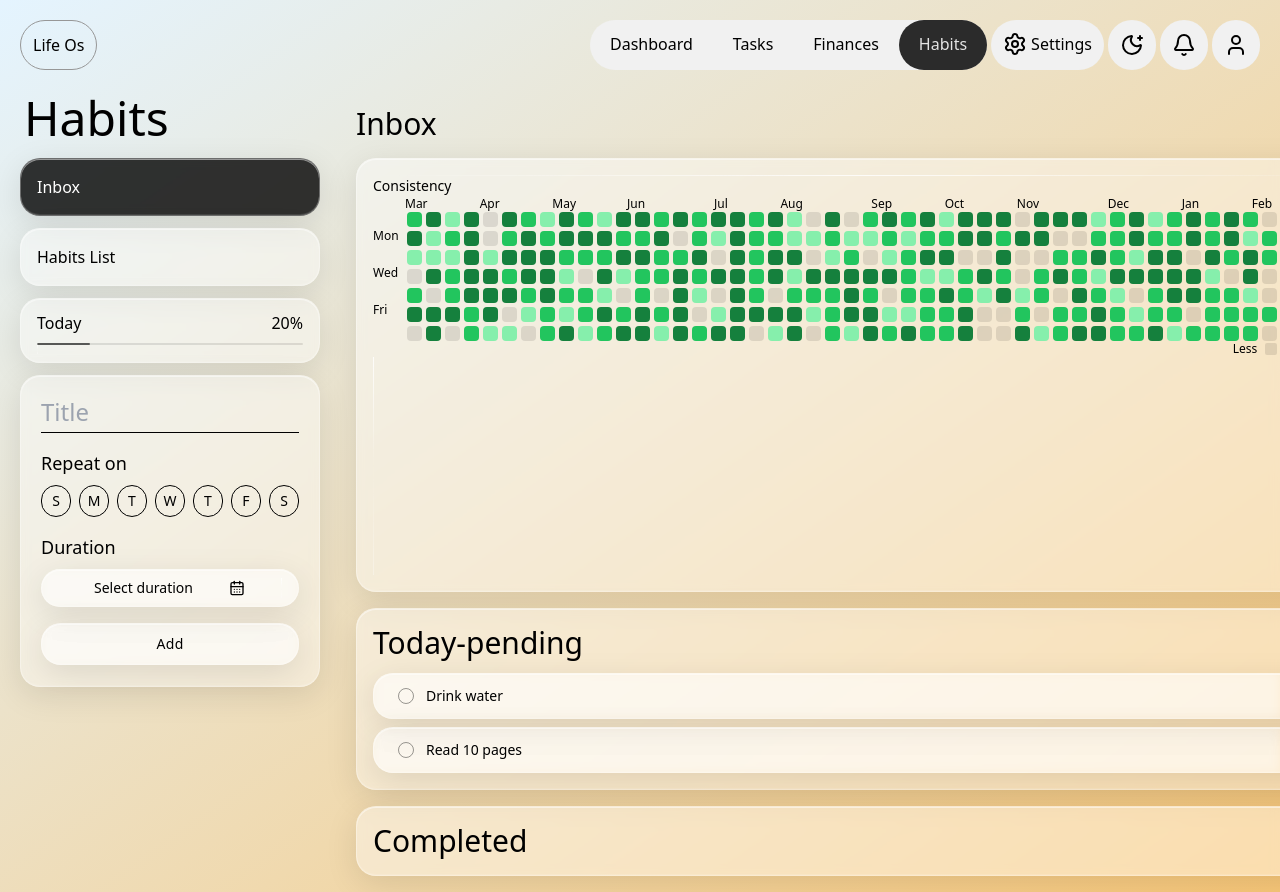
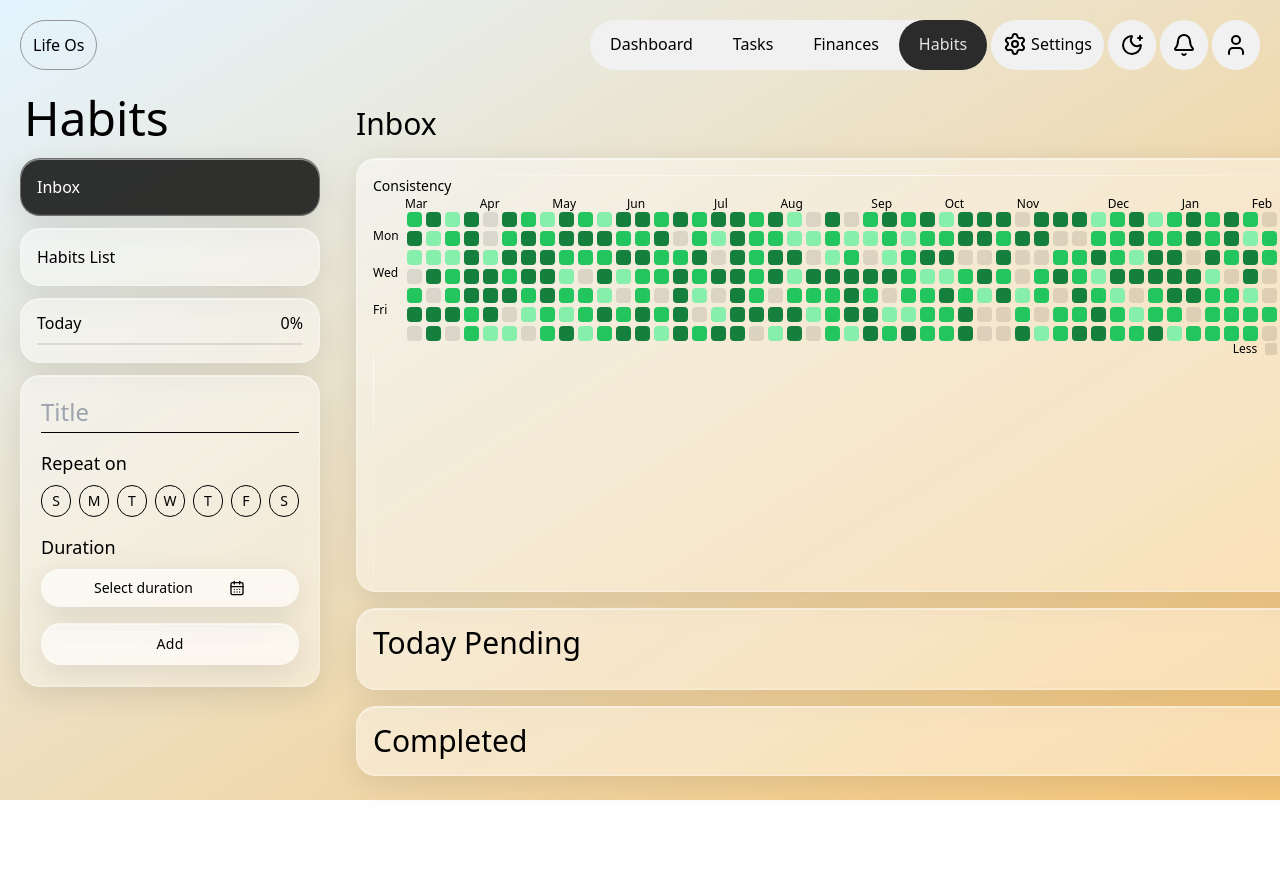
Before and after one commit to manas987/lifeOS, a React (Vite) app: page /habits in a window 1280 px wide. Shown: the top 892 px of the page. After the commit the page ends 800 px from the top, so only its background shows below. Built offline with nearby package versions, Linux system fonts and the light colour scheme.

Commit message:
fucking hell

```diff
--- a/src/pages/habits/habits.tsx
+++ b/src/pages/habits/habits.tsx
@@ -1,13 +1,14 @@
 import { Habitside } from "./hsidebar";
 import { Outlet } from "react-router-dom";
-import { UseHabitLogic } from "./logic/logic";
+import { useHabitLogic } from "./logic/logic";
 
 export function Habits() {
-  const habitLogic = UseHabitLogic();
+  const habitLogic = useHabitLogic();
 
   return (
-    <div className="flex ">
-      <Habitside />
+    <div className="flex">
+      <Habitside habitLogic={habitLogic} />
+
       <div className="flex-1 p-4 pl-9 overflow-visible">
         <Outlet context={habitLogic} />
       </div>
--- a/src/pages/habits/hsidebar.tsx
+++ b/src/pages/habits/hsidebar.tsx
@@ -1,14 +1,32 @@
 import { NavLink } from "react-router-dom";
 import { Addhabitcard } from "./habitscard";
-import { useState } from "react";
+import type { HabitsContextType } from "./logic/types";
 
-export function Habitside() {
+function getLocalDate() {
+  const d = new Date();
+  return `${d.getFullYear()}-${String(d.getMonth() + 1).padStart(2, "0")}-${String(d.getDate()).padStart(2, "0")}`;
+}
+type Props = {
+  habitLogic: HabitsContextType;
+};
+
+export function Habitside({ habitLogic }: Props) {
+  const { habitslist, addhabit } = habitLogic;
   const linkClass = (isActive: boolean) =>
     `glass-card w-full p-4 block transition duration-150 ${
       isActive ? "!bg-black/80 text-white" : "hover:!bg-white"
     }`;
 
-  const [progress] = useState(20); // %
+  const today = getLocalDate();
+
+  const total = habitslist.length;
+
+  const completed = habitslist.filter((h) =>
+    h.completedDates.includes(today),
+  ).length;
+
+  const progress = total === 0 ? 0 : Math.round((completed / total) * 100);
+
   return (
     <div className="pl-5 rounded-3xl flex flex-col gap-3 w-80 sticky top-0">
       <div className="p-1">
@@ -42,7 +60,7 @@ export function Habitside() {
           />
         </div>
       </div>
-      <Addhabitcard />
+      <Addhabitcard onAdd={addhabit} />
     </div>
   );
 }
--- a/src/pages/habits/logic/logic.tsx
+++ b/src/pages/habits/logic/logic.tsx
@@ -1,48 +1,42 @@
 import { useEffect, useState } from "react";
 import type { Habit } from "./types";
+import type { DateRange } from "react-day-picker";
 
-// ✅ helper for LOCAL date (important)
 function getLocalDate() {
   const d = new Date();
   return `${d.getFullYear()}-${String(d.getMonth() + 1).padStart(2, "0")}-${String(d.getDate()).padStart(2, "0")}`;
 }
 
-export function UseHabitLogic() {
+export function useHabitLogic() {
   const [open, setOpen] = useState<string | null>(null);
   const [editingid, seteditingid] = useState<string | null>(null);
   const [deleteundo, setdeleteundo] = useState<Habit | null>(null);
 
   const [habitslist, sethabits] = useState<Habit[]>(() => {
-    const saved = localStorage.getItem("habbits");
-    if (!saved) return [];
-
-    try {
-      const parsed = JSON.parse(saved);
-
-      return parsed.map((h: Habit) => ({
-        ...h,
-        completedDates: h.completedDates || [],
-      }));
-    } catch {
-      return [];
-    }
+    const saved = localStorage.getItem("habits");
+    return saved ? JSON.parse(saved) : [];
   });
 
-  // save
   useEffect(() => {
-    localStorage.setItem("habbits", JSON.stringify(habitslist));
+    localStorage.setItem("habits", JSON.stringify(habitslist));
   }, [habitslist]);
 
   // ADD
-  function addhabit(title: string) {
+  function addhabit(title: string, selectedDays: number[], range?: DateRange) {
     const trimmed = title.trim();
     if (!trimmed) return;
 
     const newhabit: Habit = {
       id: crypto.randomUUID(),
       title: trimmed,
-      createdAt: Date.now(),
       completedDates: [],
+      repeatOn: selectedDays,
+      duration: range
+        ? {
+            start: range.from?.toISOString() || "",
+            end: range.to?.toISOString(),
+          }
+        : undefined,
     };
 
     sethabits((prev) => [newhabit, ...prev]);
--- a/src/pages/habits/pages/habbits.tsx
+++ b/src/pages/habits/pages/habbits.tsx
@@ -1,42 +1,41 @@
+import { useOutletContext } from "react-router-dom";
 import { Detailedhabitcard } from "../habitscard";
+import type { Habit } from "../logic/types";
+
+type HabitContext = {
+  habitslist: Habit[];
+  open: string | null;
+  setOpen: (id: string | null) => void;
+  seteditingid: (id: string | null) => void;
+  deletehabit: (id: string) => void;
+};
 
 export function AllHabits() {
-  const dummyHabits = [
-    {
-      id: 1,
-      title: "Workout",
-      selectedDays: [1, 2, 3, 4, 5],
-      range: { from: new Date(), to: new Date() },
-    },
-    {
-      id: 2,
-      title: "Read",
-      selectedDays: [0, 6],
-      range: { from: new Date(), to: new Date() },
-    },
-    {
-      id: 3,
-      title: "Meditation",
-      selectedDays: [1, 3, 5],
-      range: {},
-    },
-    {
-      id: 4,
-      title: "Drink Water",
-      selectedDays: [0, 1, 2, 3, 4, 5, 6],
-      range: { from: new Date(), to: new Date() },
-    },
-  ];
+  const { habitslist, open, setOpen, seteditingid, deletehabit } =
+    useOutletContext<HabitContext>();
+
   return (
     <div>
-      <h2 className="text-3xl font-light mb-4">Habits-list</h2>
+      <h2 className="text-3xl font-light mb-4">Habits List</h2>
+
       <div className="grid grid-cols-[repeat(auto-fit,minmax(300px,1fr))] gap-4">
-        {dummyHabits.map((h) => (
+        {habitslist.map((h) => (
           <Detailedhabitcard
             key={h.id}
             title={h.title}
-            range={h.range}
-            selectedDays={h.selectedDays}
+            selectedDays={h.repeatOn || []}
+            range={
+              h.duration
+                ? {
+                    from: new Date(h.duration.start),
+                    to: h.duration.end ? new Date(h.duration.end) : undefined,
+                  }
+                : undefined
+            }
+            menue={open === h.id}
+            togglemenue={() => setOpen(open === h.id ? null : h.id)}
+            startEditing={() => seteditingid(h.id)}
+            onDelete={() => deletehabit(h.id)}
           />
         ))}
       </div>
--- a/src/pages/habits/pages/inbox.tsx
+++ b/src/pages/habits/pages/inbox.tsx
@@ -1,32 +1,49 @@
 import { useState } from "react";
 import { HabbitCard, HabitHeatmapCard } from "../habitscard";
 import { ChevronDown, ChevronUp } from "lucide-react";
+import { useOutletContext } from "react-router-dom";
+import type { HabitsContextType } from "../logic/types";
 
 export function HabitsInbox() {
-  const [openpending, setopenpending] = useState<boolean>(true);
-  const [opencompleted, setopencomplted] = useState<boolean>(false);
-  const dummyHabits = [
-    { id: 1, title: "Drink water", completed: false },
-    { id: 2, title: "Workout", completed: true },
-    { id: 3, title: "Read 10 pages", completed: false },
-    { id: 4, title: "Meditation", completed: true },
-  ];
-  const pendingHabits = dummyHabits.filter((h) => !h.completed);
-  const completedHabits = dummyHabits.filter((h) => h.completed);
+  const [openpending, setopenpending] = useState(true);
+  const [opencompleted, setopencomplted] = useState(false);
+
+  const { habitslist, togglehabit } = useOutletContext<HabitsContextType>();
+
+  function getLocalDate() {
+    const d = new Date();
+    return `${d.getFullYear()}-${String(d.getMonth() + 1).padStart(2, "0")}-${String(d.getDate()).padStart(2, "0")}`;
+  }
+
+  const today = getLocalDate();
+
+  const pendingHabits = habitslist.filter(
+    (h) => !h.completedDates.includes(today),
+  );
+
+  const completedHabits = habitslist.filter((h) =>
+    h.completedDates.includes(today),
+  );
+
   return (
     <div>
       <h2 className="text-3xl font-light mb-4">Inbox</h2>
+
       <div className="flex flex-col gap-4">
         <div className="flex gap-4">
           <HabitHeatmapCard />
+
           <div className="glass-card w-full p-4 text-4xl font-thin">
             "Discipline is just doing the same thing the right way whether
             anyone's watching or not."
           </div>
         </div>
+
+        {/* Pending */}
         <div className="glass-card w-full p-4">
-          <div className="flex w-full items-center justify-between">
-            <h2 className="text-3xl font-extralight">Today-pending</h2>
+          <div className="flex justify-between items-center">
+            <h2 className="text-3xl font-extralight">Today Pending</h2>
+
             <div onClick={() => setopenpending((prev) => !prev)}>
               {openpending ? (
                 <ChevronUp size={30} />
@@ -35,22 +52,26 @@ export function HabitsInbox() {
               )}
             </div>
           </div>
+
           {openpending && (
             <div className="mt-3 flex flex-col gap-2">
               {pendingHabits.map((h) => (
                 <HabbitCard
                   key={h.id}
                   title={h.title}
-                  completed={h.completed}
-                  onToggle={() => {}}
+                  completed={false}
+                  onToggle={() => togglehabit(h.id)}
                 />
               ))}
             </div>
           )}
         </div>
+
+        {/* Completed */}
         <div className="glass-card w-full p-4">
-          <div className="flex w-full items-center justify-between">
+          <div className="flex justify-between items-center">
             <h2 className="text-3xl font-extralight">Completed</h2>
+
             <div onClick={() => setopencomplted((prev) => !prev)}>
               {opencompleted ? (
                 <ChevronUp size={30} />
@@ -59,14 +80,15 @@ export function HabitsInbox() {
               )}
             </div>
           </div>
+
           {opencompleted && (
             <div className="mt-3 flex flex-col gap-2">
               {completedHabits.map((h) => (
                 <HabbitCard
                   key={h.id}
                   title={h.title}
-                  completed={h.completed}
-                  onToggle={() => {}}
+                  completed={true}
+                  onToggle={() => togglehabit(h.id)}
                 />
               ))}
             </div>
```
Also changed, not shown: src/pages/habits/habitscard.tsx (+55 -5 lines), src/pages/habits/logic/types.ts (+7 -1 lines).
